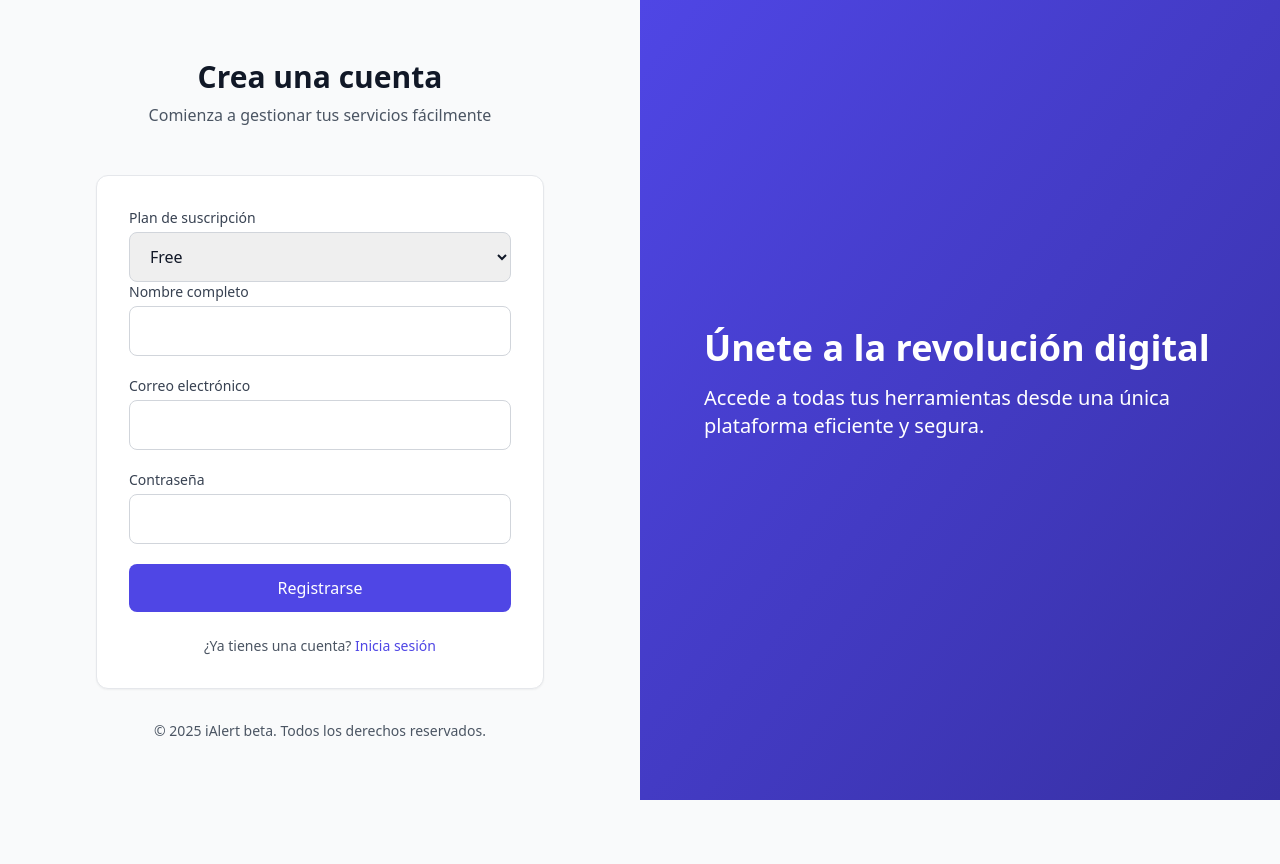
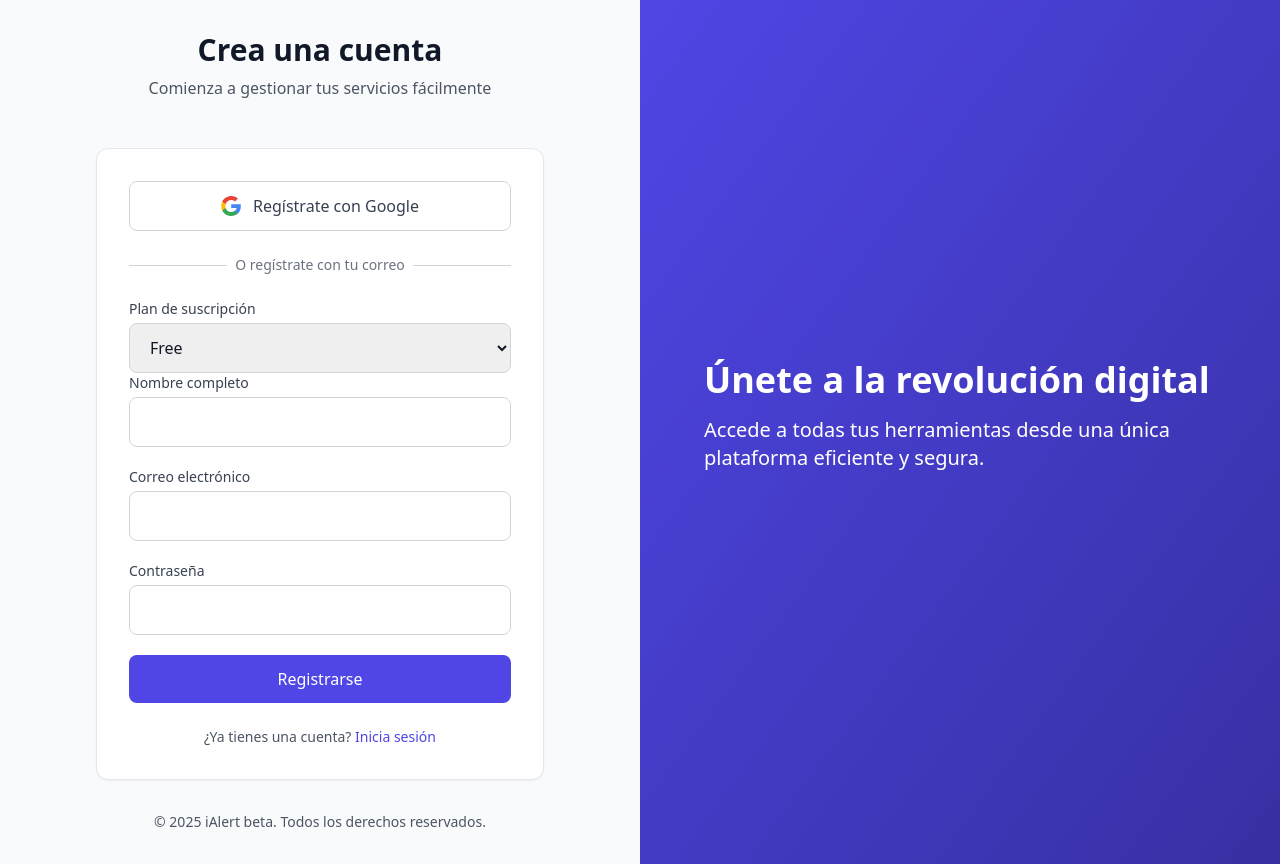
Before and after one commit to clberpunks/neptuno-base, a Next.js app in the folder frontend/: page /register in a window 1280 px wide. Before the commit the page ends 800 px from the top, so only its background shows below. Built offline with nearby package versions, Linux system fonts and the light colour scheme; no server answers.

Commit message:
register

```diff
--- a/frontend/pages/register.tsx
+++ b/frontend/pages/register.tsx
@@ -16,9 +16,8 @@ export default function RegisterPage() {
   const [error, setError] = useState("");
   const [success, setSuccess] = useState("");
   const [isSubmitting, setIsSubmitting] = useState(false);
+  const [isRedirecting, setIsRedirecting] = useState(false); // Nuevo estado para redirección
   const [plan, setPlan] = useState("free");
-
-  // en el body del fetch:
 
   const validateForm = () => {
     if (!name || !email || !password) {
@@ -36,6 +35,12 @@ export default function RegisterPage() {
     return true;
   };
 
+  // Nueva función para manejar registro con Google
+  const handleGoogleRegister = () => {
+    setIsRedirecting(true);
+    window.location.href = "/rest/auth/login";
+  };
+
   const handleRegister = async (e: React.FormEvent) => {
     e.preventDefault();
     setError("");
@@ -49,7 +54,6 @@ export default function RegisterPage() {
         method: "POST",
         credentials: "include",
         headers: { "Content-Type": "application/json" },
-        //body: JSON.stringify({ email, name, password }),
         body: JSON.stringify({ email, name, password, plan }),
       });
       setSuccess("¡Registro exitoso! Redirigiendo al panel...");
@@ -58,7 +62,6 @@ export default function RegisterPage() {
       setName("");
 
       await refresh();
-      // Mostrar el mensaje de éxito y redirigir tras 2 segundos
       setTimeout(() => {
         router.replace("/dashboard");
       }, 2000);
@@ -114,6 +117,53 @@ export default function RegisterPage() {
                   {success}
                 </div>
               )}
+
+              {/* Botón de Google */}
+              <button
+                type="button"
+                onClick={handleGoogleRegister}
+                disabled={isRedirecting}
+                className="w-full flex items-center justify-center gap-3 bg-white border border-gray-300 rounded-lg py-3 px-4 font-medium text-gray-700 hover:bg-gray-50 focus:outline-none focus:ring-2 focus:ring-offset-2 focus:ring-indigo-500 disabled:opacity-50 mb-6"
+              >
+                <svg
+                  className="h-5 w-5"
+                  viewBox="0 0 24 24"
+                  width="24"
+                  height="24"
+                >
+                  <g transform="matrix(1, 0, 0, 1, 27.009001, -39.238998)">
+                    <path
+                      fill="#4285F4"
+                      d="M -3.264 51.509 C -3.264 50.719 -3.334 49.969 -3.454 49.239 L -14.754 49.239 L -14.754 53.749 L -8.284 53.749 C -8.574 55.229 -9.424 56.479 -10.684 57.329 L -10.684 60.329 L -6.824 60.329 C -4.564 58.239 -3.264 55.159 -3.264 51.509 Z"
+                    />
+                    <path
+                      fill="#34A853"
+                      d="M -14.754 63.239 C -11.514 63.239 -8.804 62.159 -6.824 60.329 L -10.684 57.329 C -11.764 58.049 -13.134 58.489 -14.754 58.489 C -17.884 58.489 -20.534 56.379 -21.484 53.529 L -25.464 53.529 L -25.464 56.619 C -23.494 60.539 -19.444 63.239 -14.754 63.239 Z"
+                    />
+                    <path
+                      fill="#FBBC05"
+                      d="M -21.484 53.529 C -21.734 52.809 -21.864 52.039 -21.864 51.239 C -21.864 50.439 -21.724 49.669 -21.484 48.949 L -21.484 45.859 L -25.464 45.859 C -26.284 47.479 -26.754 49.299 -26.754 51.239 C -26.754 53.179 -26.284 54.999 -25.464 56.619 L -21.484 53.529 Z"
+                    />
+                    <path
+                      fill="#EA4335"
+                      d="M -14.754 43.989 C -12.984 43.989 -11.404 44.599 -10.154 45.789 L -6.734 42.369 C -8.804 40.429 -11.514 39.239 -14.754 39.239 C -19.444 39.239 -23.494 41.939 -25.464 45.859 L -21.484 48.949 C -20.534 46.099 -17.884 43.989 -14.754 43.989 Z"
+                    />
+                  </g>
+                </svg>
+                {isRedirecting ? "Redirigiendo..." : "Regístrate con Google"}
+              </button>
+
+              <div className="relative my-6">
+                <div className="absolute inset-0 flex items-center">
+                  <div className="w-full border-t border-gray-300"></div>
+                </div>
+                <div className="relative flex justify-center text-sm">
+                  <span className="px-2 bg-white text-gray-500">
+                    O regístrate con tu correo
+                  </span>
+                </div>
+              </div>
+
               <div>
                 <label className="block text-sm font-medium text-gray-700 mb-1">
                   Plan de suscripción
```
